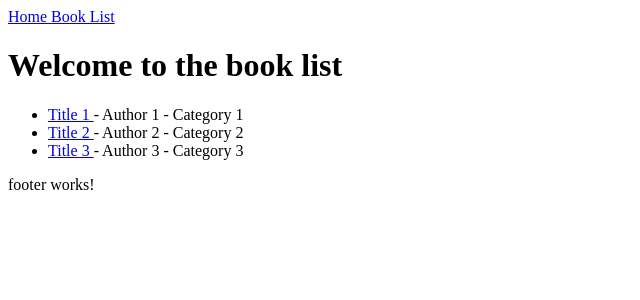
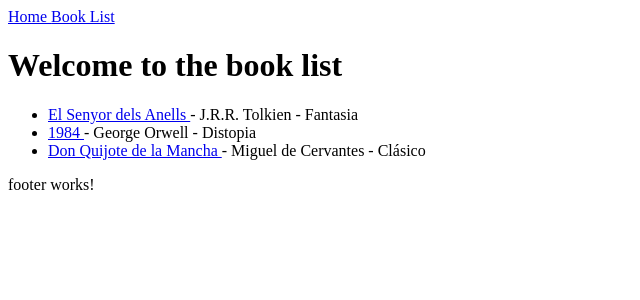
Before and after one commit to crismouta/library-angular, an Angular app: page /books in a window 1280 px wide. Shown: the top 300 px of the page, without its empty margins (0-640 px from the left). Built offline with nearby package versions, Linux system fonts and the light colour scheme; data requests are answered from the project's data file.

Commit message:
add json server and deleteBook

```diff
--- /dev/null
+++ b/db.json
@@ -0,0 +1,23 @@
+{
+  "books": [
+    {
+      "id": "1",
+      "title": "El Senyor dels Anells",
+      "author": "J.R.R. Tolkien",
+      "category": "Fantasia"
+    },
+    {
+      "id": "2",
+      "title": "1984",
+      "author": "George Orwell",
+      "category": "Distopia"
+    },
+    {
+      "id": "4",
+      "title": "Don Quijote de la Mancha",
+      "author": "Miguel de Cervantes",
+      "category": "Clásico"
+    }
+  ],
+  "$schema": "./node_modules/json-server/schema.json"
+}
--- a/src/app/app.config.ts
+++ b/src/app/app.config.ts
@@ -2,10 +2,12 @@ import { ApplicationConfig, provideBrowserGlobalErrorListeners } from '@angular/
 import { provideRouter, withComponentInputBinding } from '@angular/router';
 
 import { routes } from './app.routes';
+import { provideHttpClient, withFetch } from '@angular/common/http';
 
 export const appConfig: ApplicationConfig = {
   providers: [
     provideBrowserGlobalErrorListeners(),
-    provideRouter(routes, withComponentInputBinding())
+    provideRouter(routes, withComponentInputBinding()),
+    provideHttpClient(withFetch())
   ]
 };
--- a/src/app/components/book-details/book-details.html
+++ b/src/app/components/book-details/book-details.html
@@ -5,8 +5,7 @@
     <h2>Book title: {{ bookData.title }}</h2>
     <p>Book author: {{ bookData.author }}</p>
     <p>Book category: {{ bookData.category }}</p>
-
-
+    <button (click)="onDelete()">Delete</button>
 </div>
 } @else {
 <div class="error">
--- a/src/app/components/book-details/book-details.ts
+++ b/src/app/components/book-details/book-details.ts
@@ -1,6 +1,8 @@
-import { Component, computed, inject, input} from '@angular/core';
+import { Component, computed, inject, input, output } from '@angular/core';
 import { Router } from '@angular/router';
 import { BooksService } from '../../services/books-service';
+import { toObservable, toSignal } from '@angular/core/rxjs-interop';
+import { catchError, of, switchMap } from 'rxjs';
 
 @Component({
   selector: 'app-book-details',
@@ -16,7 +18,27 @@ export class BookDetails {
   bookId = input.required<string>();
 
   // Reacciona automáticamente cuando el ID cambia en la URL
-  book = computed(() => this.bookService.getById(this.bookId()));
+  //book = computed(() => this.bookService.getById(this.bookId()));
+  book = toSignal(
+  toObservable(this.bookId).pipe(
+    switchMap(id => this.bookService.getById(id).pipe(
+      catchError(() => of(null)) // Si hay error (404), devolvemos null para mostrar el @else
+    ))
+  )
+);
+
+  deleteRequest = output<string>();
+
+  onDelete() {
+    const id = this.bookId();
+    this.bookService.delete(id).subscribe({
+      next: () => {
+        console.log('Libro borrado');
+        this.navigateToBookList(); // Volvemos a la lista, que se cargará fresca
+      },
+      error: (error) => console.error('Error al borrar', error)
+    });
+  }
 
   navigateToBookList() {
     this.router.navigate(['/books']);
--- a/src/app/components/book-list/book-list.html
+++ b/src/app/components/book-list/book-list.html
@@ -1,6 +1,6 @@
 <h1>Welcome to the book list</h1>
 <ul>
-    @for (book of books; track book.id) {
+    @for (book of books(); track book.id) {
     <li>
         <a [routerLink]="['/books', book.id]">
             {{ book.title }}
@@ -8,5 +8,7 @@
         - {{book.author}}
         - {{book.category}}
     </li>
+    } @empty {
+    <p>No hay libros disponibles o cargando...</p>
     }
 </ul>
--- a/src/app/components/book-list/book-list.ts
+++ b/src/app/components/book-list/book-list.ts
@@ -1,6 +1,8 @@
 import { Component, inject } from '@angular/core';
 import { BooksService } from '../../services/books-service';
 import { RouterLink } from '@angular/router';
+import { toSignal } from '@angular/core/rxjs-interop';
+import { startWith, Subject, switchMap } from 'rxjs';
 
 @Component({
   selector: 'app-book-list',
@@ -10,6 +12,20 @@ import { RouterLink } from '@angular/router';
 })
 export class BookList {
   private booksService = inject(BooksService);
+  private refreshTrigger = new Subject<void>();
 
-  books = this.booksService.getBooks();
+  //books = toSignal(this.booksService.getBooks(), { initialValue: [] });
+  books = toSignal(
+    this.refreshTrigger.pipe(
+      startWith(null), // Para que cargue la primera vez
+      switchMap(() => this.booksService.getBooks())
+    ),
+    { initialValue: [] }
+  );
+
+  deleteBook(id: string) {
+    this.booksService.delete(id).subscribe(() => {
+      this.refreshTrigger.next(); // Esto refresca el signal 'books'
+    });
+  }
 }
--- a/src/app/services/books-service.ts
+++ b/src/app/services/books-service.ts
@@ -1,11 +1,12 @@
-import { Injectable } from '@angular/core';
+import { inject, Injectable } from '@angular/core';
 import { Book } from '../intefaces/book';
+import { HttpClient } from '@angular/common/http';
 
 @Injectable({
   providedIn: 'root',
 })
 export class BooksService {
-  books: Book[] = [
+  /* books: Book[] = [
     {
       id: '1',
       title: 'Title 1',
@@ -32,5 +33,20 @@ export class BooksService {
 
   getById(id: string): Book | undefined {
     return this.books.find(book => book.id === id);
+  } */
+  private http = inject(HttpClient);
+  private readonly API_URL = 'http://localhost:3000/books';
+
+  getBooks() {
+    return this.http.get<Book[]>(this.API_URL);
   }
+
+  getById(id: string) {
+    return this.http.get<Book>(`${this.API_URL}/${id}`);
+  }
+
+  delete(id: string) {
+    return this.http.delete<unknown>(`${this.API_URL}/${id}`);
+  }
+
 }
```
